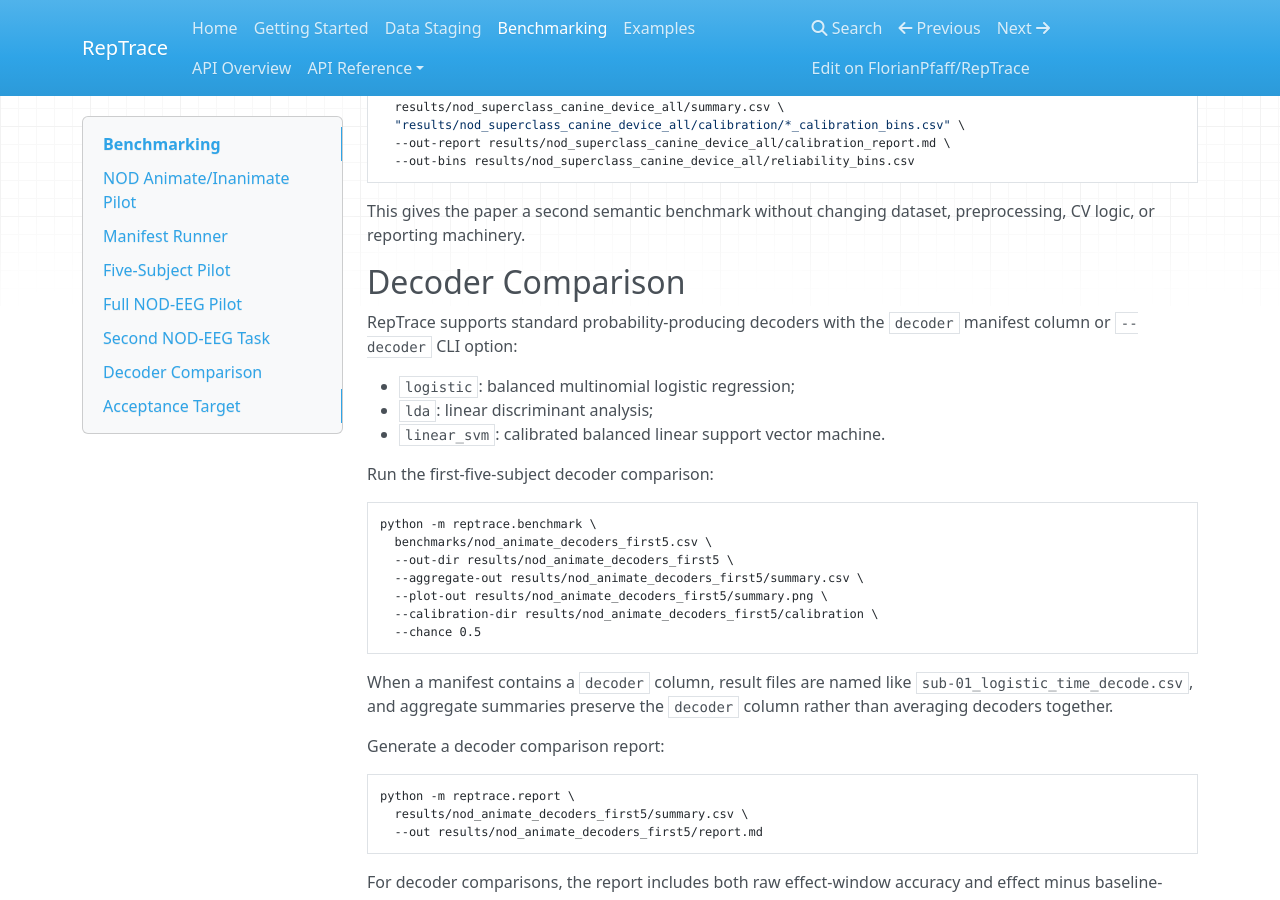
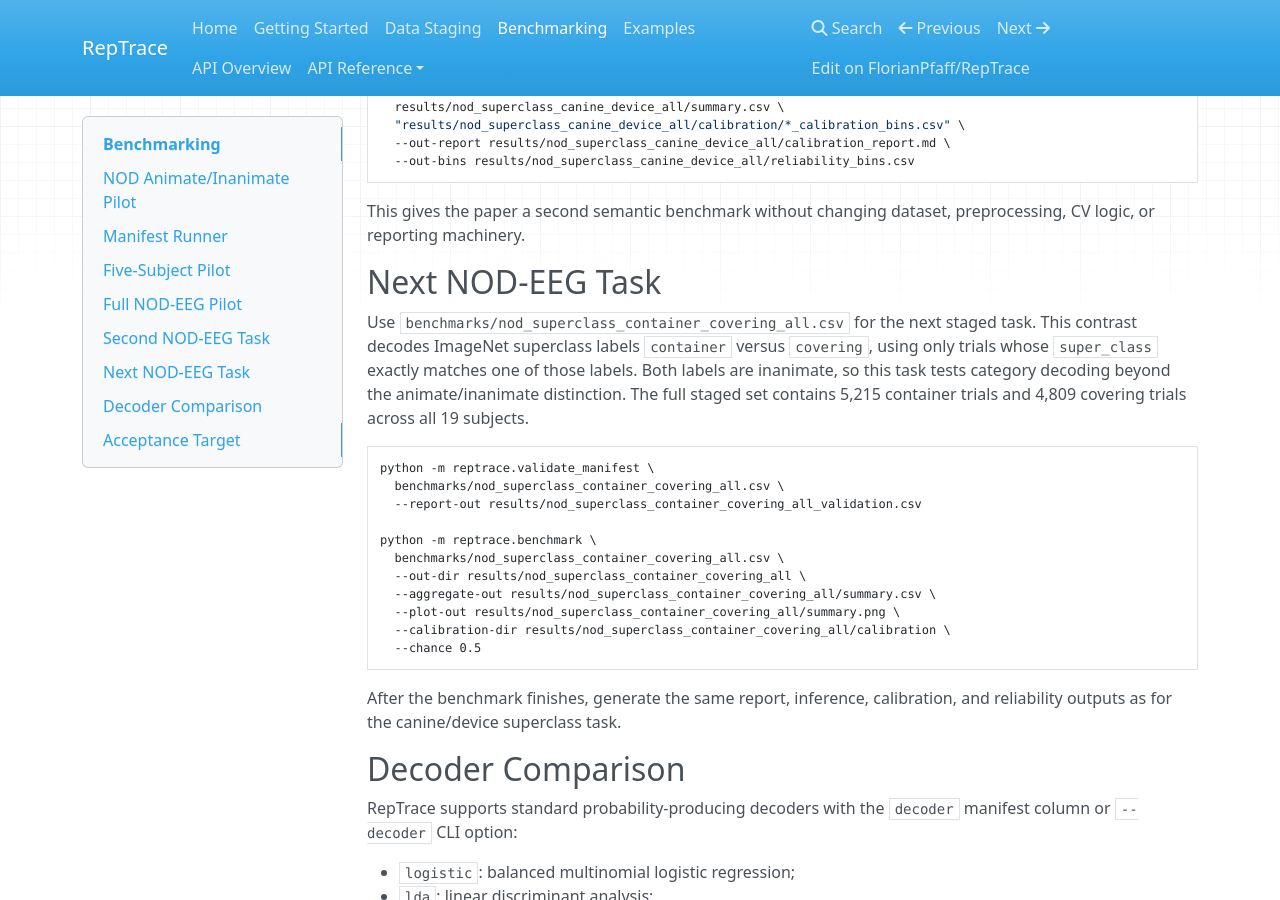
Before and after one commit to FlorianPfaff/RepTrace, an MkDocs documentation site: the page built from docs/benchmarking.md, in a window 1280 px wide and 900 px high, scrolled down 3921 px. Built offline with MkDocs 1.6.1, drawn with Linux system fonts in a browser that asks for light colours; nearby versions of some CDN libraries.

Commit message:
Add NOD container-covering benchmark task

````diff
--- a/docs/benchmarking.md
+++ b/docs/benchmarking.md
@@ -225,6 +225,32 @@ python -m reptrace.calibration \
 This gives the paper a second semantic benchmark without changing dataset,
 preprocessing, CV logic, or reporting machinery.
 
+## Next NOD-EEG Task
+
+Use `benchmarks/nod_superclass_container_covering_all.csv` for the next staged
+task. This contrast decodes ImageNet superclass labels `container` versus
+`covering`, using only trials whose `super_class` exactly matches one of those
+labels. Both labels are inanimate, so this task tests category decoding beyond
+the animate/inanimate distinction. The full staged set contains 5,215 container
+trials and 4,809 covering trials across all 19 subjects.
+
+```bash
+python -m reptrace.validate_manifest \
+  benchmarks/nod_superclass_container_covering_all.csv \
+  --report-out results/nod_superclass_container_covering_all_validation.csv
+
+python -m reptrace.benchmark \
+  benchmarks/nod_superclass_container_covering_all.csv \
+  --out-dir results/nod_superclass_container_covering_all \
+  --aggregate-out results/nod_superclass_container_covering_all/summary.csv \
+  --plot-out results/nod_superclass_container_covering_all/summary.png \
+  --calibration-dir results/nod_superclass_container_covering_all/calibration \
+  --chance 0.5
+```
+
+After the benchmark finishes, generate the same report, inference, calibration,
+and reliability outputs as for the canine/device superclass task.
+
 ## Decoder Comparison
 
 RepTrace supports standard probability-producing decoders with the `decoder`
````
Also changed, not shown: 1 other file.
